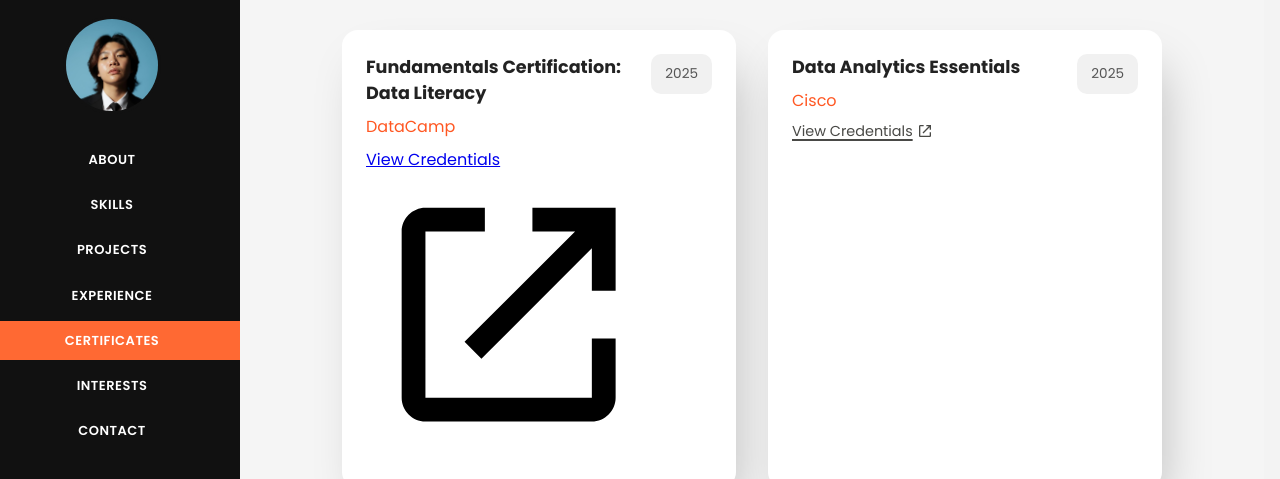
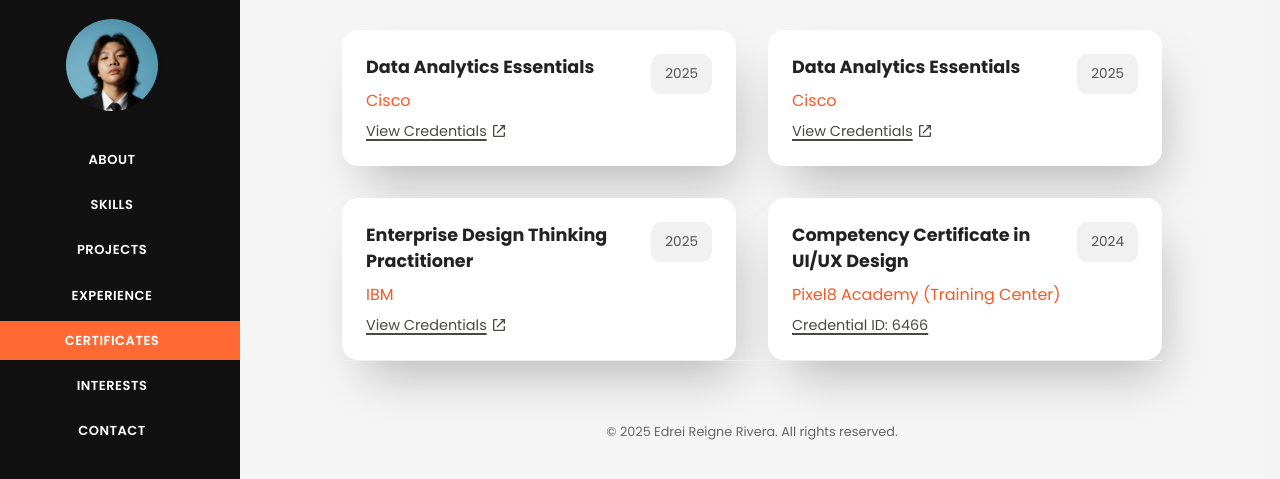
Before and after one commit to dreirivera/edreirivera, a plain HTML site: page certificates.html in a window 1280 px wide. Shown: the part 158-637 px from the top of the page. Drawn offline with Linux system fonts and the light colour scheme.

Commit message:
Fix HTML formatting and structure in certificates.html

```diff
--- a/certificates.html
+++ b/certificates.html
@@ -34,12 +34,12 @@
             <!-- Certificates Grid -->
             <div class="certificates-grid">
 
-              <!-- Certificate -->
+                <!-- Certificate -->
               <div class="certificate-card">
                 <div class="certificate-details">
-                  <h3 class="certificate-title">Fundamentals Certification: Data Literacy</h3>
-                  <p class="certificate-issuer">DataCamp</p>
-                  <a href="https://www.datacamp.com/skill-verification/DL0034854239136">
+                  <h3 class="certificate-title">Data Analytics Essentials</h3>
+                  <p class="certificate-issuer">Cisco</p>
+                  <a href="https://www.credly.com/badges/d9872450-fdc4-4922-9e9e-cf764796df1b/public_url" class="certificate-link">
                     View Credentials
                     <svg xmlns="http://www.w3.org/2000/svg" viewBox="0 0 24 24">
                       <path d="M14 3h7v7h-2V6.41l-9.29 9.3-1.42-1.42L17.59 5H14V3zM5 5h5V3H5c-1.1
```
